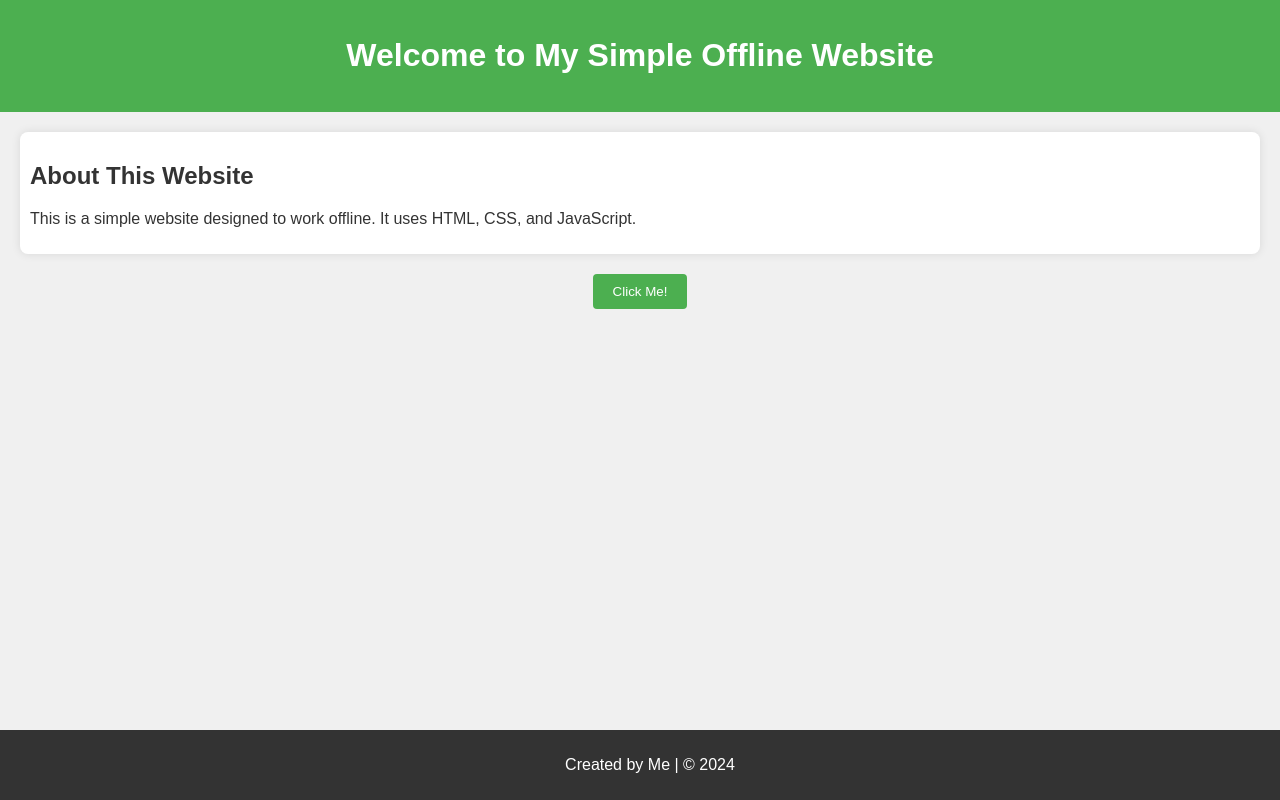
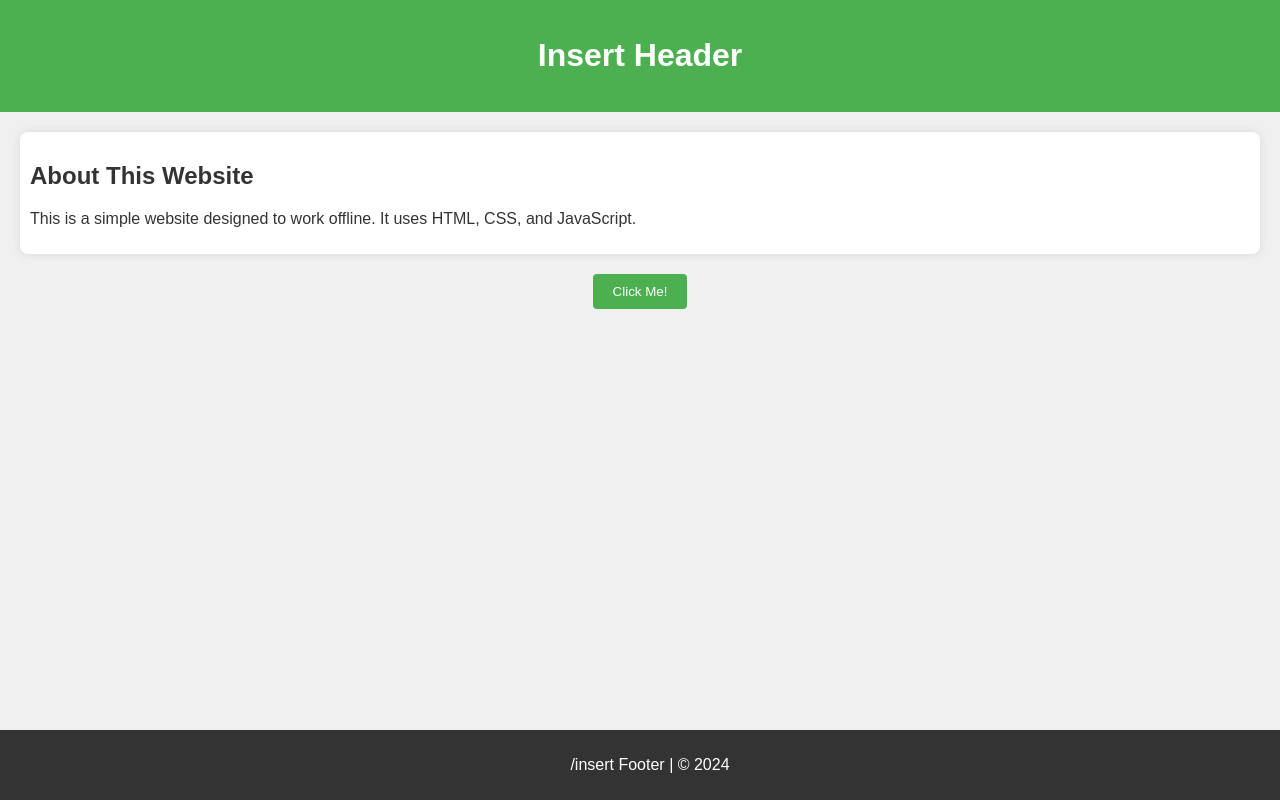
Before and after one commit to CBIMaynila/lingap.pamamahayag, a plain HTML site: page index.html in a window 1280 px wide. Drawn offline with Linux system fonts and the light colour scheme.

Commit message:
Update index.html

```diff
--- a/index.html
+++ b/index.html
@@ -3,7 +3,7 @@
     <head>
         <meta charset="UTF-8">
         <meta name="viewport" content="width=device-width, initial-scale=1.0">
-        <title>My Offline Website</title>
+        <title>Lingap Pamamahayag</title>
         <link rel="stylesheet" href="style.css">
         <link rel="manifest" href="manifest.json">
         <script>
@@ -18,7 +18,7 @@
     </head>
     <body>
         <header>
-            <h1>Welcome to My Simple Offline Website</h1>
+            <h1>Insert Header</h1>
         </header>
 
         <section id="content">
@@ -29,7 +29,7 @@
         <button id="changeText">Click Me!</button>
 
         <footer>
-            <p>Created by Me | &copy; 2024</p>
+            <p>/insert Footer | &copy; 2024</p>
         </footer>
 
         <script src="script.js"></script>
```
